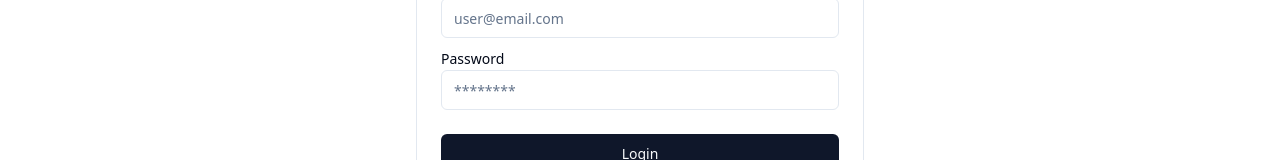
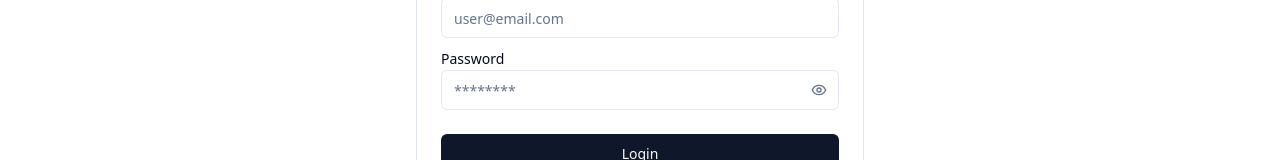
Before and after one commit to pandey-prince/JobVista, a React (Vite) app in the folder frontend-codes/frontend/: page /login in a window 1280 px wide. Shown: the part 204-364 px from the top of the page. Built offline with nearby package versions, Linux system fonts and the light colour scheme; no server answers.

Commit message:
Add show/hide password toggle to auth forms.
Improves login and signup UX by letting users reveal their password while typing.

```diff
--- a/frontend-codes/frontend/src/components/auth/Login.jsx
+++ b/frontend-codes/frontend/src/components/auth/Login.jsx
@@ -8,13 +8,14 @@ import { USER_API_END_POINT } from '@/utils/constant'
 import { toast } from 'sonner'
 import { useDispatch, useSelector } from 'react-redux'
 import { setLoading, setUser } from '@/redux/authSlice'
-import { Loader2 } from 'lucide-react'
+import { Eye, EyeOff, Loader2 } from 'lucide-react'
 
 const Login = () => {
     const [input, setInput] = useState({
         email: "",
         password: "",
     });
+    const [showPassword, setShowPassword] = useState(false);
     const { loading,user } = useSelector(store => store.auth);
     const navigate = useNavigate();
     const dispatch = useDispatch();
@@ -68,13 +69,24 @@ const Login = () => {
 
                     <div className='my-2'>
                         <Label>Password</Label>
+                        <div className='relative'>
                             <Input
-                            type="password"
+                                type={showPassword ? "text" : "password"}
                                 value={input.password}
                                 name="password"
                                 onChange={changeEventHandler}
                                 placeholder="********"
+                                className="pr-10"
                             />
+                            <button
+                                type="button"
+                                onClick={() => setShowPassword((prev) => !prev)}
+                                className="absolute right-3 top-1/2 -translate-y-1/2 text-muted-foreground hover:text-foreground"
+                                aria-label={showPassword ? "Hide password" : "Show password"}
+                            >
+                                {showPassword ? <EyeOff className="h-4 w-4" /> : <Eye className="h-4 w-4" />}
+                            </button>
+                        </div>
                     </div>
                     {
                         loading ? <Button className="my-4 w-full"> <Loader2 className='mr-2 h-4 w-4 animate-spin' /> Please wait </Button> : <Button type="submit" className="my-4 w-full">Login</Button>
--- a/frontend-codes/frontend/src/components/auth/Signup.jsx
+++ b/frontend-codes/frontend/src/components/auth/Signup.jsx
@@ -8,7 +8,7 @@ import { USER_API_END_POINT } from "@/utils/constant";
 import { toast } from "sonner";
 import { useDispatch, useSelector } from "react-redux";
 import { setLoading, setUser } from "@/redux/authSlice";
-import { Loader2 } from "lucide-react";
+import { Eye, EyeOff, Loader2 } from "lucide-react";
 
 const Signup = () => {
   const [input, setInput] = useState({
@@ -17,6 +17,7 @@ const Signup = () => {
     phoneNumber: "",
     password: "",
   });
+  const [showPassword, setShowPassword] = useState(false);
   const { loading, user } = useSelector((store) => store.auth);
   const dispatch = useDispatch();
   const navigate = useNavigate();
@@ -96,13 +97,24 @@ const Signup = () => {
           </div>
           <div className="my-2">
             <Label>Password</Label>
+            <div className="relative">
               <Input
-              type="password"
+                type={showPassword ? "text" : "password"}
                 value={input.password}
                 name="password"
                 onChange={changeEventHandler}
                 placeholder="**********"
+                className="pr-10"
               />
+              <button
+                type="button"
+                onClick={() => setShowPassword((prev) => !prev)}
+                className="absolute right-3 top-1/2 -translate-y-1/2 text-muted-foreground hover:text-foreground"
+                aria-label={showPassword ? "Hide password" : "Show password"}
+              >
+                {showPassword ? <EyeOff className="h-4 w-4" /> : <Eye className="h-4 w-4" />}
+              </button>
+            </div>
           </div>
           {loading ? (
             <Button className="my-4 w-full">
```
Lines whose indentation alone changed are shown as unchanged.
